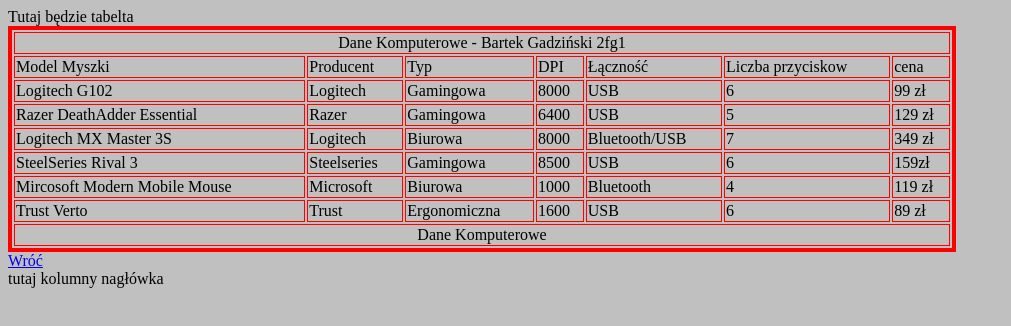
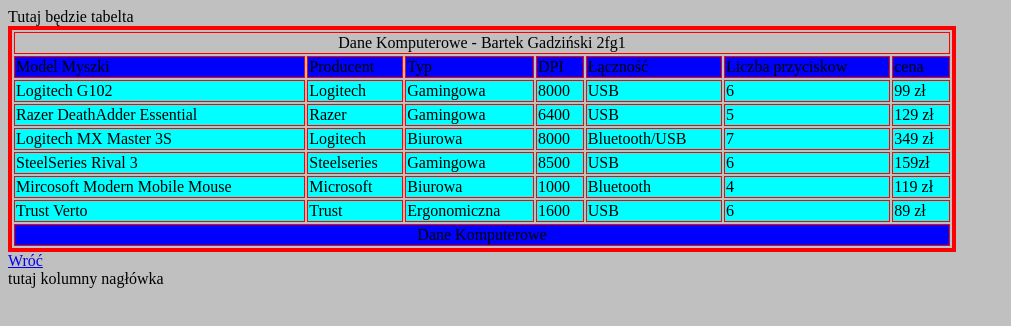
Before and after one commit to DeafPercy/pracownia, a plain HTML site: page tabela_gadzinski.html in a window 1280 px wide. Shown: the whole page, without its empty margins (0-1011 px from the left). Drawn offline with Linux system fonts and the light colour scheme.

Commit message:
Update tabela_gadzinski.html with row colors
Changed row colors for better readability and corrected HTML structure.

```diff
--- a/tabela_gadzinski.html
+++ b/tabela_gadzinski.html
@@ -11,28 +11,28 @@
 <tr>
 <TD ALIGN=CENTER colspan="7">Dane Komputerowe - Bartek Gadziński 2fg1</td>
 </tr>
-<tr>
+<tr bgcolor="blue">
 <td>Model Myszki</td> <td>Producent</td> <td>Typ</td> <td>DPI</td>  <td>Łączność</td>  <td>Liczba przyciskow</td>  <td>cena</td>
 </tr>
-<tr>
+<tr bgcolor="cyan">
 <td>Logitech G102</td> <td>Logitech</td> <td>Gamingowa</td>  <td>8000</td>  <td>USB</td>  <td>6</td>  <td>99 zł</td>
 </tr>
-<tr>
+<tr bgcolor="cyan">
 <td>Razer DeathAdder Essential</td> <td>Razer</td> <td>Gamingowa</td>  <td>6400</td>  <td>USB</td>  <td>5</td>  <td>129 zł</td>
 </tr>
-<tr>
+<tr bgcolor="cyan">
 <td>Logitech MX Master 3S</td> <td>Logitech</td> <td>Biurowa</td>  <td>8000</td>  <td>Bluetooth/USB</td>  <td>7</td>  <td>349 zł</td>
 </tr>
-<tr>
+<tr bgcolor="cyan">
 <td>SteelSeries Rival 3</td> <td>Steelseries</td> <td>Gamingowa</td>  <td>8500</td>  <td>USB</td>  <td>6</td>  <td>159zł</td>
 </tr>
-<tr>
+<tr bgcolor="cyan">
 <td>Mircosoft Modern Mobile Mouse</td> <td>Microsoft</td> <td>Biurowa</td>  <td>1000</td>  <td>Bluetooth</td>  <td>4</td>  <td>119 zł</td>
 </tr>
-<tr>
+<tr bgcolor="cyan">
 <td>Trust Verto</td> <td>Trust</td> <td>Ergonomiczna</td>  <td>1600</td>  <td>USB</td>  <td>6</td>  <td>89 zł</td>
 </tr>
-<tr>
+<tr bgcolor="blue">
 <TD ALIGN=CENTER colspan="7">Dane Komputerowe</td>
 </tr>
 </table>
```
